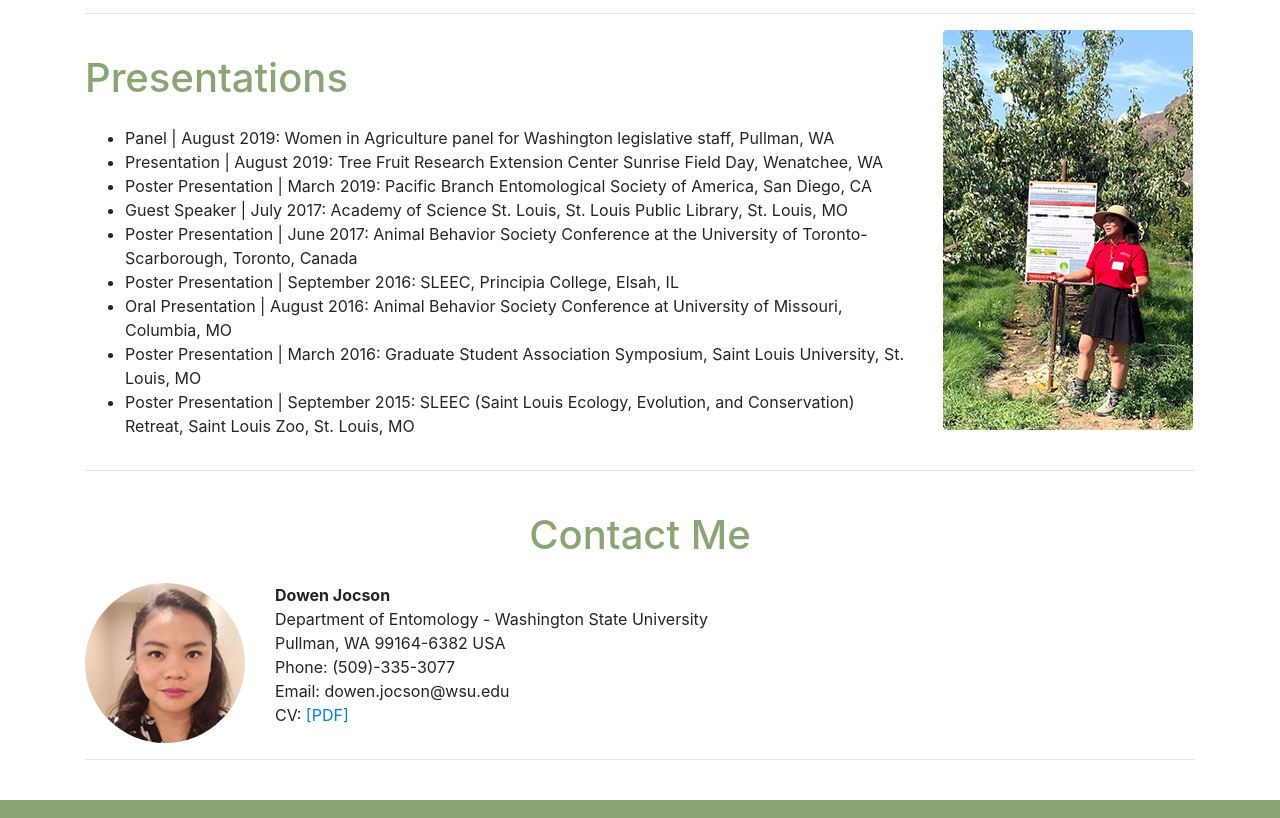
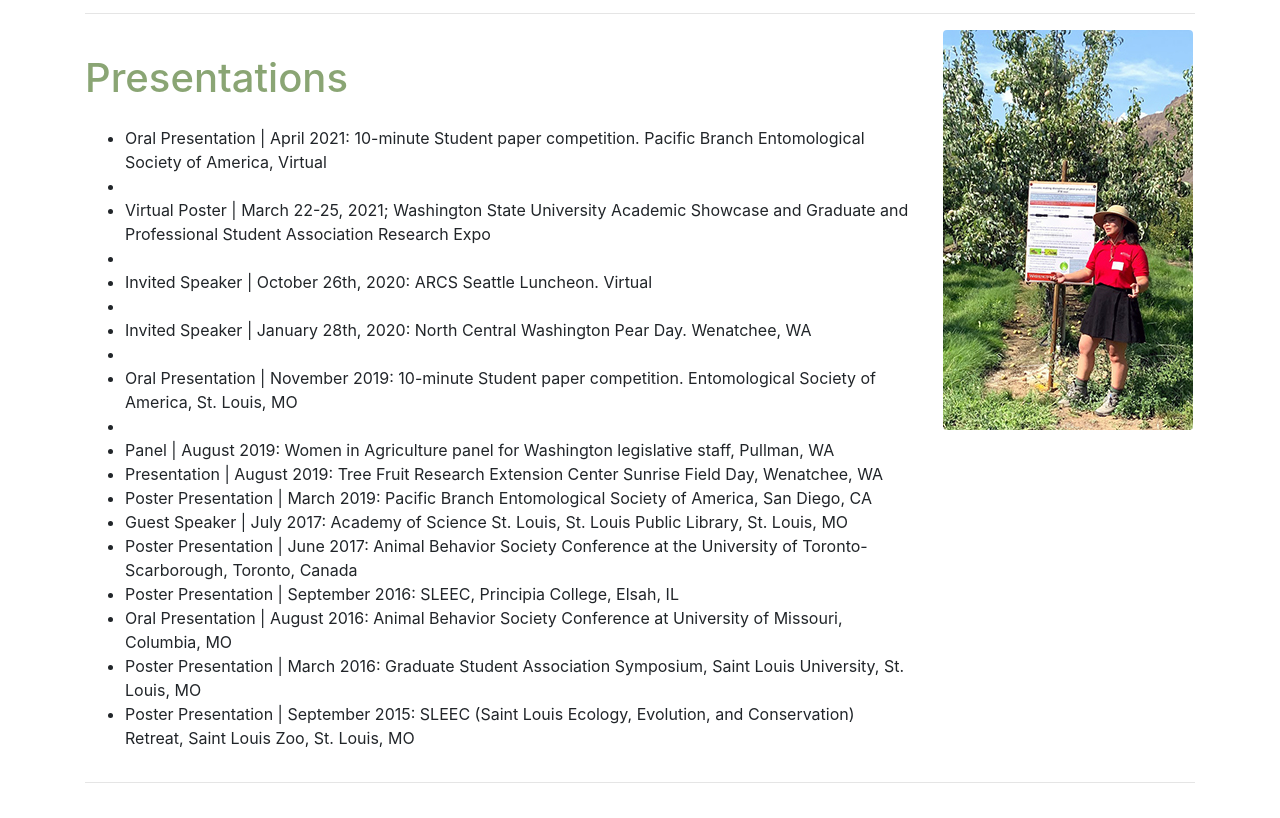
Before and after one commit to dowenjocson/dowenjocson.github.io, a plain HTML site: page index.html in a window 1280 px wide. Shown: the part 1910-2728 px from the top of the page. Drawn offline with Linux system fonts and the light colour scheme.

Commit message:
Update index.html

```diff
--- a/index.html
+++ b/index.html
@@ -165,6 +165,11 @@
 				<div class="col-lg-9">
 					<h1 class="my-4">Presentations</h1>
 					<ul>
+						<li>Oral Presentation | April 2021: 10-minute Student paper competition. Pacific Branch Entomological Society of America, Virtual<li>
+						<li>Virtual Poster | March 22-25, 2021; Washington State University Academic Showcase and Graduate and Professional Student Association Research Expo<li>
+						<li>Invited Speaker | October 26th, 2020: ARCS Seattle Luncheon. Virtual<li>
+						<li>Invited Speaker | January 28th, 2020: North Central Washington Pear Day. Wenatchee, WA<li>
+						<li>Oral Presentation | November 2019: 10-minute Student paper competition. Entomological Society of America, St. Louis, MO<li>
 						<li>Panel | August 2019: Women in Agriculture panel for Washington legislative staff, Pullman, WA</li>
 						<li>Presentation | August 2019: Tree Fruit Research Extension Center Sunrise Field Day, Wenatchee, WA</li>
 						<li>Poster Presentation | March 2019: Pacific Branch Entomological Society of America, San Diego, CA</li>
```
